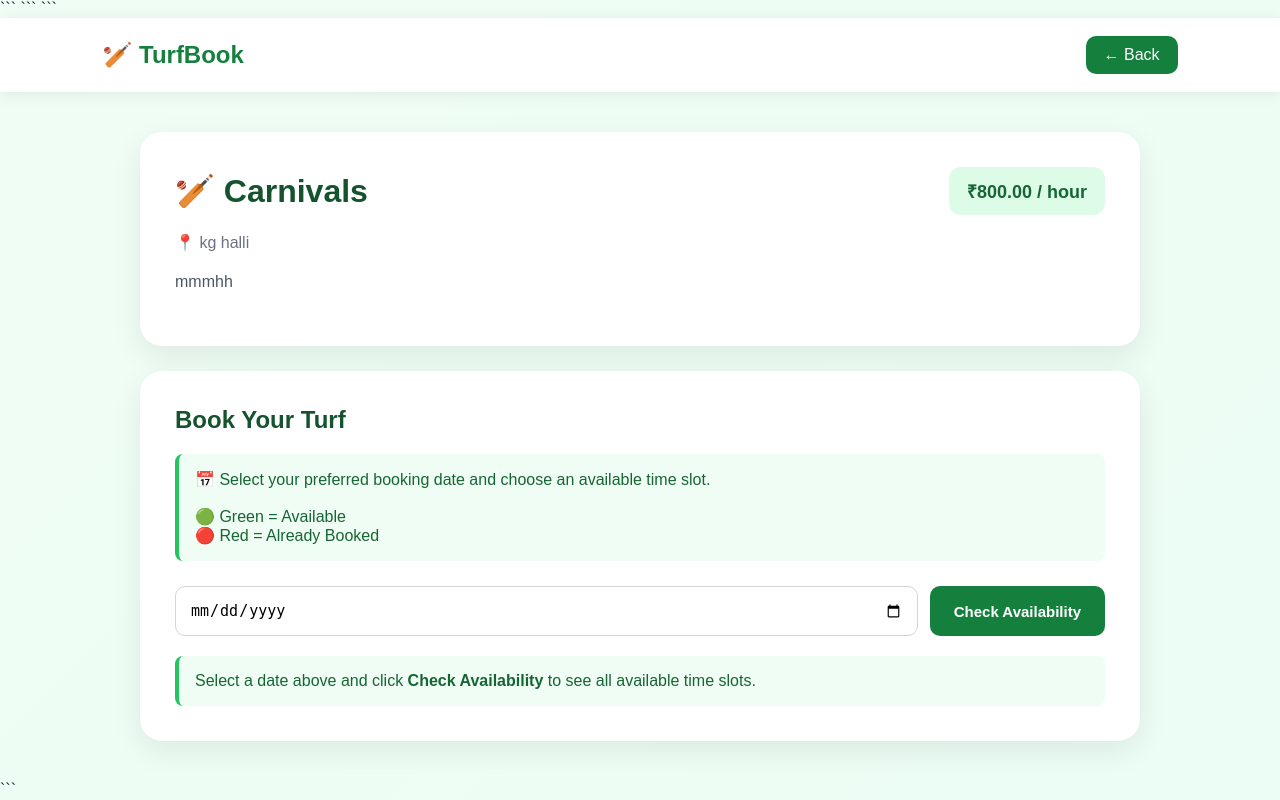
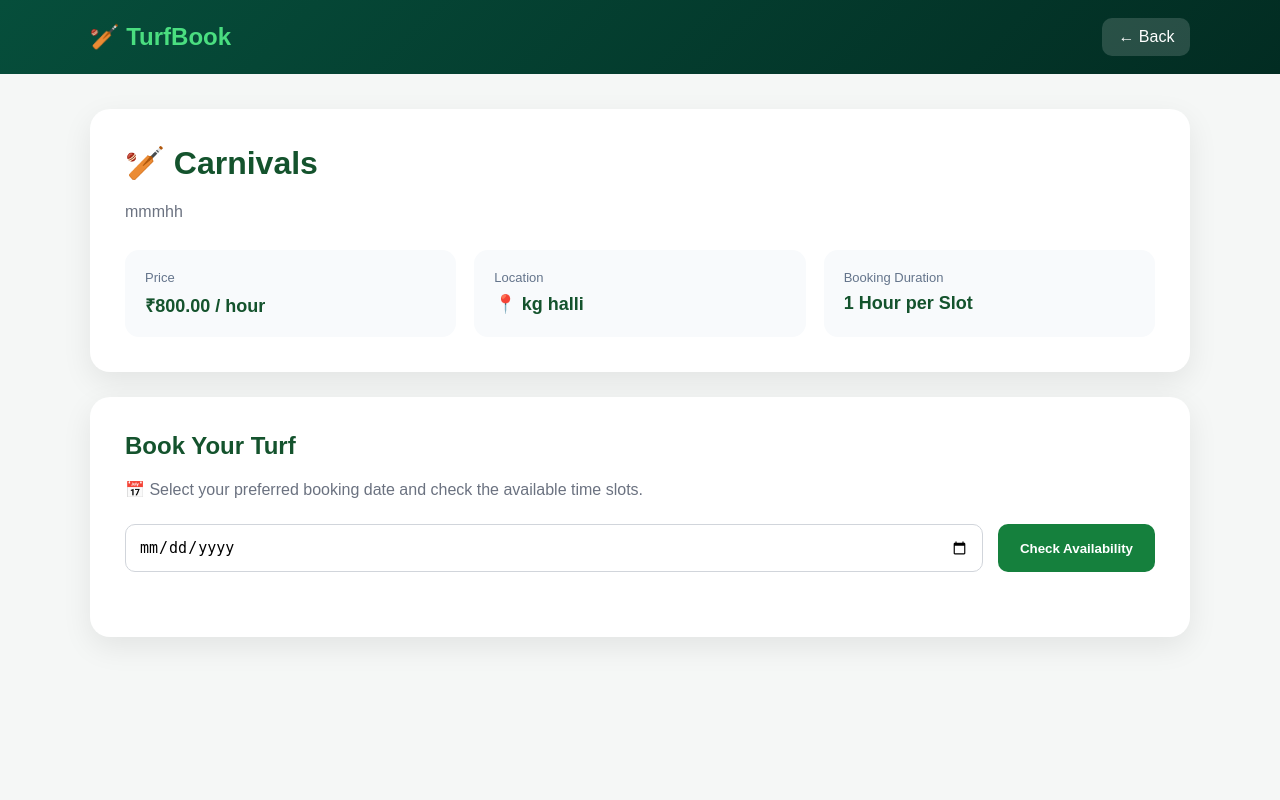
Before and after one commit to mohammedfaizalpasha/turf_booking, a Django app: page /turf/1/ in a window 1280 px wide. Run offline with Django 5.2, Linux system fonts and the light colour scheme; data comes from the database, SQL or seed files in the repository; both versions use the stored data as it was after the commit.

Commit message:
Add Google Maps location and upgrade turf booking pages

````diff
--- a/turfs/models.py
+++ b/turfs/models.py
@@ -9,6 +9,10 @@ class Turf(models.Model):
 
     location = models.CharField(
         max_length=255
+    )
+
+    map_url = models.URLField(
+        blank=True
     )
 
     description = models.TextField(
--- a/turfs/templates/turfs/turf_detail.html
+++ b/turfs/templates/turfs/turf_detail.html
@@ -1,10 +1,8 @@
 <!DOCTYPE html>
-
 <html lang="en">
 
 <head>
 
-```
     <meta charset="UTF-8">
 
     <meta
@@ -21,222 +19,239 @@
         }
 
         body {
+            margin: 0;
             font-family: Arial, sans-serif;
-        margin: 0;
-        min-height: 100vh;
-        background: linear-gradient(
-            135deg,
-            #f0fdf4,
-            #ecfdf5
-        );
+            background: #f5f7f6;
             color: #1f2937;
         }
 
-    .navbar {
-        background: #ffffff;
-        padding: 18px 8%;
+        .topbar {
+            background: linear-gradient(
+                135deg,
+                #064e3b,
+                #022c22
+            );
+            padding: 18px 7%;
             display: flex;
             justify-content: space-between;
             align-items: center;
-        box-shadow: 0 2px 15px rgba(
-            0,
-            0,
-            0,
-            0.08
-        );
+            color: white;
         }
 
-    .logo {
+        .brand {
             font-size: 24px;
             font-weight: bold;
-        color: #15803d;
-        text-decoration: none;
+        }
+
+        .brand span {
+            color: #4ade80;
         }
 
         .back-btn {
-        background: #15803d;
+            text-decoration: none;
             color: white;
-        text-decoration: none;
-        padding: 10px 18px;
+            background: rgba(255, 255, 255, 0.15);
+            padding: 10px 16px;
             border-radius: 10px;
         }
 
         .container {
             width: 90%;
-        max-width: 1000px;
-        margin: 40px auto;
+            max-width: 1100px;
+            margin: 35px auto;
         }
 
-    .hero-card,
-    .booking-card {
+        .turf-card {
             background: white;
-        border-radius: 22px;
             padding: 35px;
-        box-shadow: 0 10px 30px rgba(
-            0,
-            0,
-            0,
-            0.08
-        );
+            border-radius: 20px;
+            box-shadow:
+                0 10px 30px rgba(0, 0, 0, 0.08);
             margin-bottom: 25px;
         }
 
         .turf-title {
-        display: flex;
-        justify-content: space-between;
-        align-items: center;
-        gap: 20px;
-        flex-wrap: wrap;
-    }
-
-    h1 {
-        margin: 0;
+            margin: 0 0 15px;
             color: #14532d;
             font-size: 32px;
         }
 
-    .price {
-        background: #dcfce7;
-        color: #166534;
-        padding: 12px 18px;
-        border-radius: 12px;
-        font-weight: bold;
-        font-size: 18px;
+        .description {
+            color: #6b7280;
+            line-height: 1.7;
+            margin-bottom: 25px;
         }
 
-    .location {
-        margin-top: 18px;
-        color: #6b7280;
+        .info-grid {
+            display: grid;
+            grid-template-columns:
+                repeat(auto-fit, minmax(220px, 1fr));
+            gap: 18px;
         }
 
-    .description {
-        margin-top: 15px;
-        line-height: 1.7;
-        color: #4b5563;
+        .info-box {
+            background: #f8fafc;
+            padding: 20px;
+            border-radius: 14px;
         }
 
-    .booking-card h2 {
+        .info-label {
+            color: #64748b;
+            font-size: 13px;
+            margin-bottom: 8px;
+        }
+
+        .info-value {
+            color: #14532d;
+            font-size: 18px;
+            font-weight: bold;
+        }
+
+        .map-btn {
+            display: inline-block;
+            margin-top: 20px;
+            padding: 12px 18px;
+            border-radius: 10px;
+            text-decoration: none;
+            background: #15803d;
+            color: white;
+            font-weight: bold;
+        }
+
+        .booking-card {
+            background: white;
+            padding: 35px;
+            border-radius: 20px;
+            box-shadow:
+                0 10px 30px rgba(0, 0, 0, 0.08);
+        }
+
+        .booking-title {
             margin-top: 0;
             color: #14532d;
         }
 
+        .booking-subtitle {
+            color: #6b7280;
+            margin-bottom: 25px;
+        }
+
         .date-form {
             display: flex;
-        gap: 12px;
+            gap: 15px;
             flex-wrap: wrap;
-        margin-top: 25px;
+            margin-bottom: 30px;
         }
 
-    input[type="date"] {
+        .date-input {
             flex: 1;
-        min-width: 200px;
-        padding: 14px;
+            min-width: 220px;
+            padding: 13px;
             border: 1px solid #d1d5db;
             border-radius: 10px;
             font-size: 15px;
         }
 
         .check-btn {
-        border: none;
             background: #15803d;
             color: white;
-        padding: 14px 24px;
+            border: none;
+            padding: 13px 22px;
             border-radius: 10px;
             cursor: pointer;
-        font-size: 15px;
             font-weight: bold;
         }
 
-    .slots-heading {
-        margin-top: 35px;
-        color: #14532d;
+        .slots-grid {
+            display: grid;
+            grid-template-columns:
+                repeat(auto-fit, minmax(180px, 1fr));
+            gap: 15px;
         }
 
-    .slot-container {
-        display: grid;
-        grid-template-columns: repeat(
-            auto-fit,
-            minmax(150px, 1fr)
-        );
-        gap: 15px;
-        margin-top: 20px;
+        .slot {
+            border: 2px solid #e5e7eb;
+            padding: 16px;
+            border-radius: 12px;
+            text-align: center;
         }
 
-    .slot-btn {
+        .available {
+            border-color: #86efac;
+            background: #f0fdf4;
+        }
+
+        .booked {
+            border-color: #fca5a5;
+            background: #fef2f2;
+        }
+
+        .slot-time {
+            font-weight: bold;
+            color: #14532d;
+            margin-bottom: 10px;
+        }
+
+        .available-text {
+            color: #15803d;
+            font-size: 13px;
+            font-weight: bold;
+        }
+
+        .booked-text {
+            color: #dc2626;
+            font-size: 13px;
+            font-weight: bold;
+        }
+
+        .book-btn {
+            width: 100%;
+            margin-top: 12px;
+            background: #15803d;
+            color: white;
             border: none;
-        padding: 16px;
-        border-radius: 12px;
-        font-size: 14px;
+            padding: 10px;
+            border-radius: 8px;
             font-weight: bold;
             cursor: pointer;
-        transition: 0.3s;
         }
 
-    /* Available slot */
-
-    .available {
-        background: #dcfce7;
-        color: #166534;
-        border: 1px solid #86efac;
-    }
-
-    .available:hover {
-        background: #15803d;
+        .booked-btn {
+            width: 100%;
+            margin-top: 12px;
+            background: #ef4444;
             color: white;
-        transform: translateY(-3px);
-    }
-
-    /* Booked slot */
-
-    .booked {
-        background: #fee2e2;
-        color: #b91c1c;
-        border: 1px solid #fca5a5;
+            border: none;
+            padding: 10px;
+            border-radius: 8px;
+            font-weight: bold;
             cursor: not-allowed;
         }
 
-    .message {
-        padding: 15px;
-        margin-bottom: 20px;
+        .empty-slots {
+            padding: 30px;
+            text-align: center;
+            color: #6b7280;
+            background: #f8fafc;
             border-radius: 12px;
-    }
-
-    .success {
-        background: #dcfce7;
-        color: #166534;
-    }
-
-    .error {
-        background: #fee2e2;
-        color: #991b1b;
-    }
-
-    .help-text {
-        background: #f0fdf4;
-        border-left: 4px solid #22c55e;
-        padding: 16px;
-        border-radius: 8px;
-        color: #166534;
-        margin-top: 20px;
         }
 
         @media (max-width: 600px) {
 
-        .navbar {
-            padding: 15px 5%;
+            .topbar {
+                padding: 16px 5%;
             }
 
             .container {
                 width: 92%;
-            margin: 25px auto;
             }
 
-        .hero-card,
+            .turf-card,
             .booking-card {
                 padding: 22px;
             }
 
-        h1 {
+            .turf-title {
                 font-size: 26px;
             }
 
@@ -248,28 +263,20 @@
                 width: 100%;
             }
 
-        .slot-container {
-            grid-template-columns: 1fr 1fr;
-        }
-
         }
 
     </style>
-```
 
 </head>
 
 <body>
 
-```
-<nav class="navbar">
 
-    <a
-        href="{% url 'home' %}"
-        class="logo"
-    >
-        🏏 TurfBook
-    </a>
+    <div class="topbar">
+
+        <div class="brand">
+            🏏 <span>TurfBook</span>
+        </div>
 
         <a
             href="{% url 'home' %}"
@@ -278,30 +285,17 @@
             ← Back
         </a>
 
-</nav>
+    </div>
 
 
     <div class="container">
 
 
-    <div class="hero-card">
+        <div class="turf-card">
 
-        <div class="turf-title">
-
-            <h1>
+            <h1 class="turf-title">
                 🏏 {{ turf.name }}
             </h1>
-
-            <div class="price">
-                ₹{{ turf.price_per_hour }} / hour
-            </div>
-
-        </div>
-
-
-        <p class="location">
-            📍 {{ turf.location }}
-        </p>
 
 
             {% if turf.description %}
@@ -313,44 +307,77 @@
             {% endif %}
 
 
+            <div class="info-grid">
+
+
+                <div class="info-box">
+
+                    <div class="info-label">
+                        Price
+                    </div>
+
+                    <div class="info-value">
+                        ₹{{ turf.price_per_hour }} / hour
+                    </div>
+
                 </div>
 
 
-    {% if messages %}
+                <div class="info-box">
 
-        {% for message in messages %}
-
-            <div
-                class="message {{ message.tags }}"
-            >
-                {{ message }}
+                    <div class="info-label">
+                        Location
                     </div>
 
-        {% endfor %}
+                    <div class="info-value">
+                        📍 {{ turf.location }}
+                    </div>
+
+                </div>
+
+
+                <div class="info-box">
+
+                    <div class="info-label">
+                        Booking Duration
+                    </div>
+
+                    <div class="info-value">
+                        1 Hour per Slot
+                    </div>
+
+                </div>
+
+
+            </div>
+
+
+            {% if turf.map_url %}
+
+                <a
+                    href="{{ turf.map_url }}"
+                    target="_blank"
+                    rel="noopener"
+                    class="map-btn"
+                >
+                    🗺️ View Location on Map
+                </a>
 
             {% endif %}
+
+        </div>
 
 
         <div class="booking-card">
 
-        <h2>
+            <h2 class="booking-title">
                 Book Your Turf
             </h2>
 
-
-        <div class="help-text">
-
-            📅 Select your preferred booking date and choose an available time slot.
-
-            <br><br>
-
-            🟢 Green = Available
-
-            <br>
-
-            🔴 Red = Already Booked
-
-        </div>
+            <p class="booking-subtitle">
+                📅 Select your preferred booking date and check
+                the available time slots.
+            </p>
 
 
             <form
@@ -361,7 +388,7 @@
                 <input
                     type="date"
                     name="date"
-                id="booking-date"
+                    class="date-input"
                     value="{{ selected_date }}"
                     required
                 >
@@ -378,30 +405,25 @@
 
             {% if selected_date %}
 
-            <h2 class="slots-heading">
-
+                <h3>
                     ⏰ Available Time Slots
-
-            </h2>
+                </h3>
 
 
                 {% if slots %}
 
-                <div class="slot-container">
+                    <div class="slots-grid">
 
 
                         {% for slot in slots %}
 
 
-                        {% if slot.is_booked %}
-
-                            <button
-                                type="button"
-                                class="slot-btn booked"
-                                disabled
+                            <div
+                                class="slot {% if slot.is_booked %}booked{% else %}available{% endif %}"
                             >
 
-                                🔴
+
+                                <div class="slot-time">
 
                                     {{ slot.start|time:"h:i A" }}
 
@@ -409,14 +431,29 @@
 
                                     {{ slot.end|time:"h:i A" }}
 
-                                <br><br>
+                                </div>
 
-                                Booked
 
+                                {% if slot.is_booked %}
+
+                                    <div class="booked-text">
+                                        🔴 Booked
+                                    </div>
+
+                                    <button
+                                        class="booked-btn"
+                                        disabled
+                                    >
+                                        Not Available
                                     </button>
 
 
                                 {% else %}
+
+                                    <div class="available-text">
+                                        🟢 Available
+                                    </div>
+
 
                                     <form
                                         method="POST"
@@ -449,21 +486,9 @@
 
                                         <button
                                             type="submit"
-                                    class="slot-btn available"
+                                            class="book-btn"
                                         >
-
-                                    🟢
-
-                                    {{ slot.start|time:"h:i A" }}
-
-                                    -
-
-                                    {{ slot.end|time:"h:i A" }}
-
-                                    <br><br>
-
-                                    Available
-
+                                            Book This Slot
                                         </button>
 
                                     </form>
@@ -472,27 +497,22 @@
                                 {% endif %}
 
 
+                            </div>
+
+
                         {% endfor %}
 
 
                     </div>
 
-            {% endif %}
-
 
                 {% else %}
 
-            <div class="help-text">
+                    <div class="empty-slots">
+                        No slots are available for this date.
+                    </div>
 
-                Select a date above and click
-
-                <strong>
-                    Check Availability
-                </strong>
-
-                to see all available time slots.
-
-            </div>
+                {% endif %}
 
 
             {% endif %}
@@ -504,21 +524,6 @@
     </div>
 
 
-<script>
-
-    const dateInput =
-        document.getElementById(
-            "booking-date"
-        );
-
-    dateInput.min =
-        new Date()
-            .toISOString()
-            .split("T")[0];
-
-</script>
-```
-
 </body>
 
 </html>
--- a/turfs/views.py
+++ b/turfs/views.py
@@ -64,6 +64,7 @@ def add_turf(request):
 
         name = request.POST.get("name")
         location = request.POST.get("location")
+        map_url = request.POST.get("map_url")
         description = request.POST.get(
             "description"
         )
@@ -89,6 +90,7 @@ def add_turf(request):
         Turf.objects.create(
             name=name,
             location=location,
+            map_url=map_url,
             description=description,
             price_per_hour=price_per_hour,
             is_active=True
@@ -123,6 +125,10 @@ def edit_turf(request, turf_id):
 
         turf.location = request.POST.get(
             "location"
+        )
+
+        turf.map_url = request.POST.get(
+            "map_url"
         )
 
         turf.description = request.POST.get(
````
Also changed, not shown: turfs/templates/turfs/superadmin_turfs.html (+68 -118 lines), db.sqlite3, turfs/migrations/0004_turf_map_url.py (added). Lines whose indentation alone changed are shown as unchanged.
